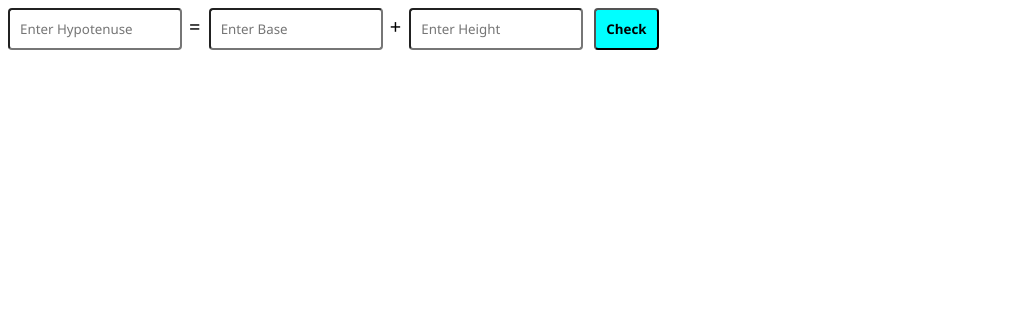
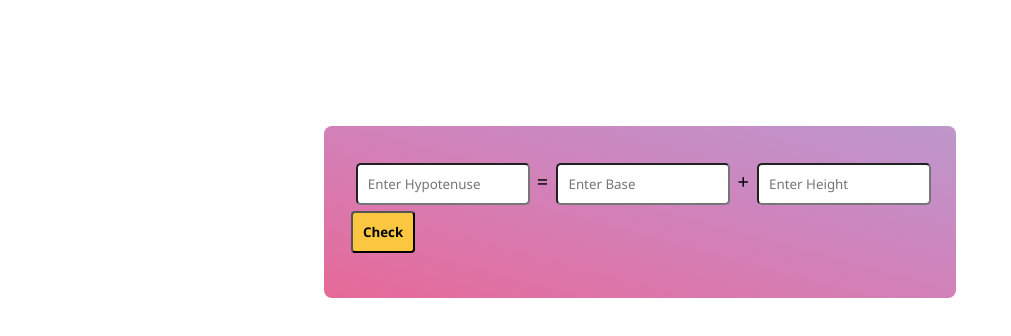
Before and after one commit to heetsolankiii/Web-Development-Assignments, a plain HTML site: page Pythagorean Triplet/index.html in a window 1280 px wide. Shown: the whole page, without its empty margins (0-1011 px from the left). Drawn offline with Linux system fonts and the light colour scheme.

Commit message:
Update Pythagorean Triplet

```diff
--- a/Pythagorean Triplet/style.css
+++ b/Pythagorean Triplet/style.css
@@ -1,14 +1,16 @@
 p {
     font-family: 'Segoe UI', Tahoma, Geneva, Verdana, sans-serif;
-    color: crimson;
+    color: #000000;
     font-size: 20px;
     font-weight: bold;
+    margin-left: 2%;
 }
 input {
     width: 150px;
     padding: 10px;
-    border-radius: 4px;
+    border-radius: 5px;
     font-family: 'Segoe UI', Tahoma, Geneva, Verdana, sans-serif;
+    margin-top: 1%;
 }
 label {
     font-size: 20px;
@@ -22,5 +24,20 @@ button {
     cursor: pointer;
     font-family: 'Segoe UI', Tahoma, Geneva, Verdana, sans-serif;
     font-weight: bold;
-    background-color: aqua;
+    background-color: #FBC740;
+    margin-top: 1%;
+    color: black;
 }
+div {
+    background-image: linear-gradient(to right top, #e56997, #dd75a9, #d281b8, #c78cc4, #bd97cb);    margin-left: 25%;
+    margin-right: 25%;
+    border-radius: 8px;
+    padding: 20px;
+    padding-top: 25px;
+    padding-bottom: 25px;
+    margin-top: 10%;
+}
+#hypotenuse {
+    margin-left: 2%;
+    margin-top: 2%;
+}
```
